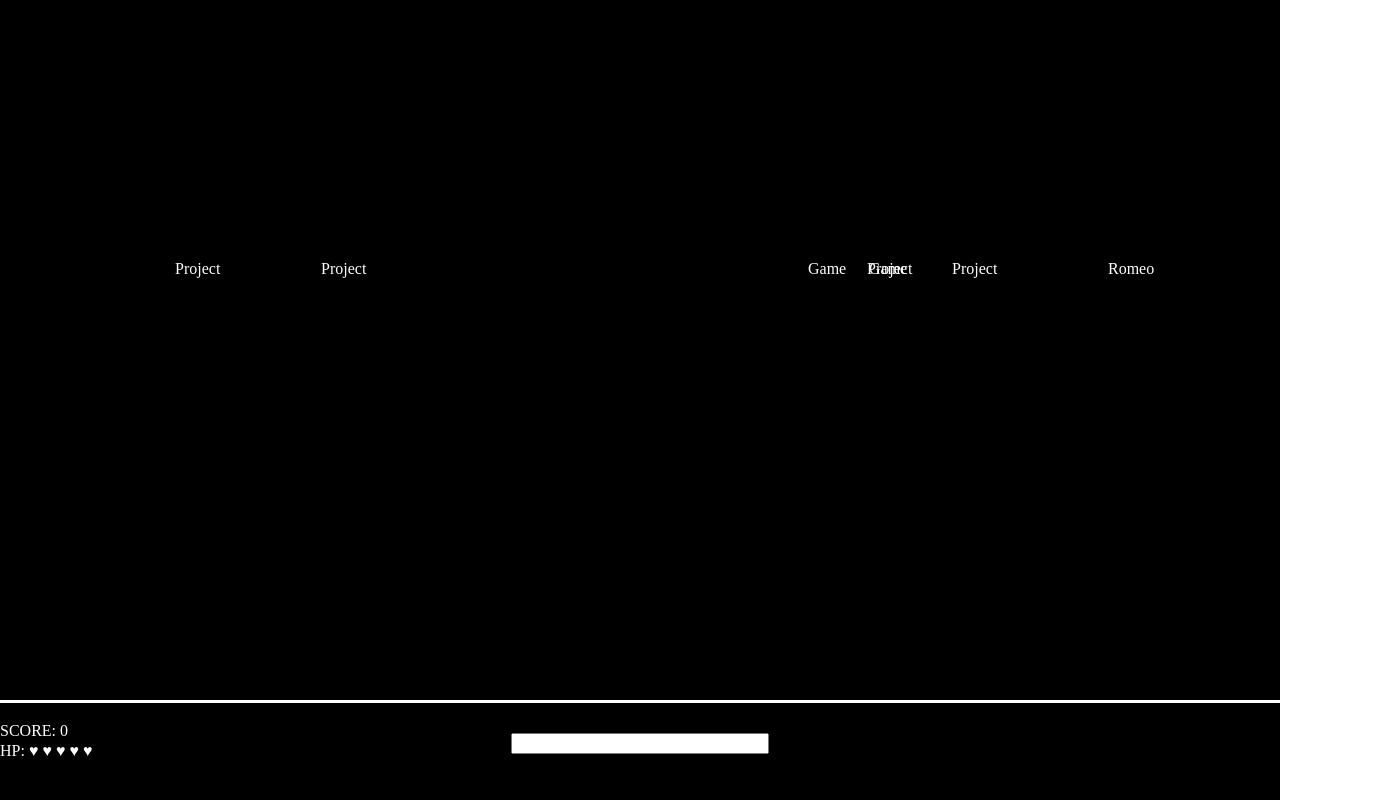
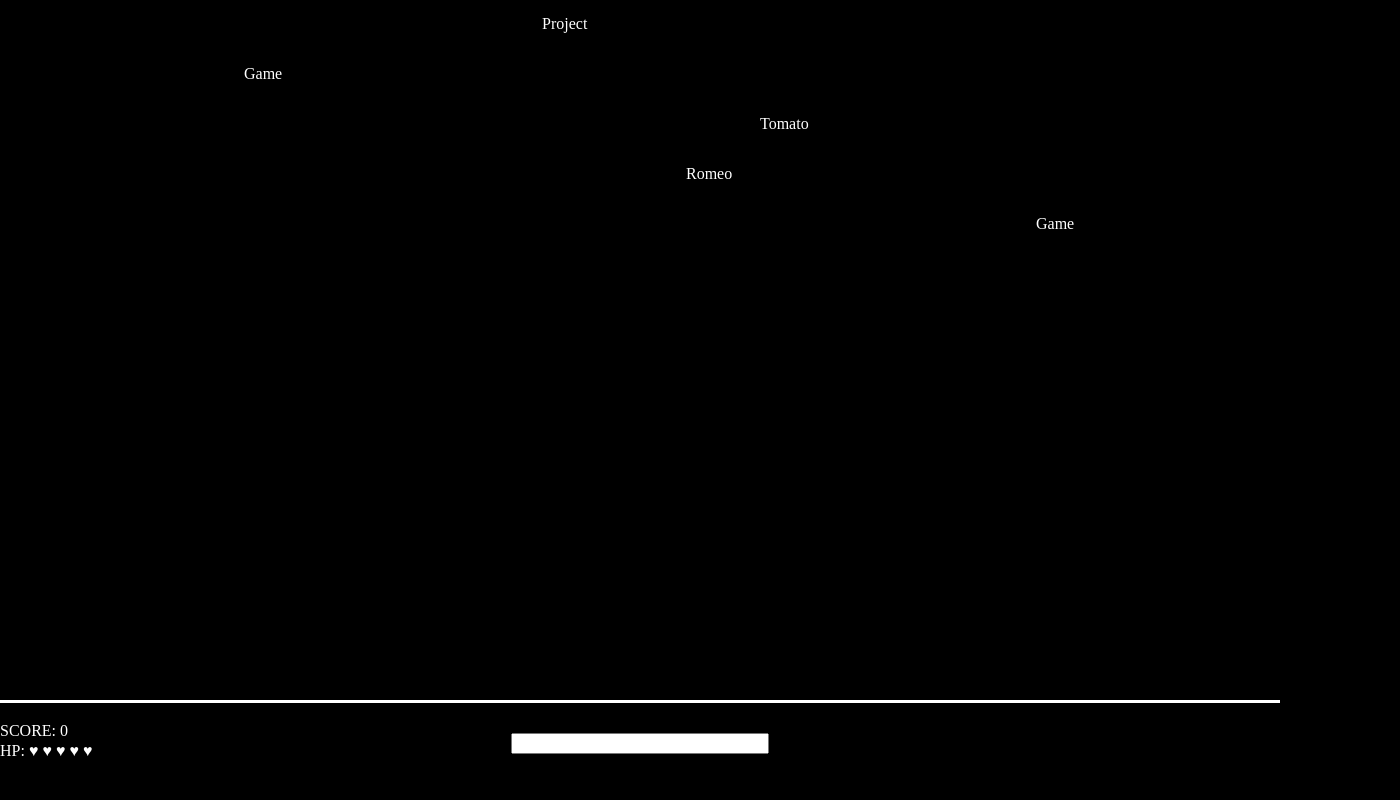
Before and after one commit to dizzyfox734/venezia, a plain HTML site: page index.html in a window 1280 px wide. Both pictures are taken after a click on the button "Start!". Shown: the whole page, 1400 px wide, since content can reach past the window. Drawn offline with Linux system fonts and the light colour scheme.

Commit message:
Drop word constantly

```diff
--- a/css/styles.css
+++ b/css/styles.css
@@ -49,7 +49,7 @@ span {
 
 #dashboard {
     position: relative;
-    width: 100%;
+    width: 1400px;
     height: 800px;
     background-color: black;
 }
--- a/js/main.js
+++ b/js/main.js
@@ -7,6 +7,7 @@ const hpBox = document.querySelector("#hpBox");
 
 const HIDDEN_CLASSNAME = "hidden";
 const SPEED = 5;
+const MaxPosition = 1300;
 
 let flag = false;
 // 네이버 사전에서 가져올 수 있으면 좋을 듯
@@ -19,36 +20,24 @@ const wordStore = [
   "Tomato",
   "Pikachu",
 ];
+const numberOfWord = wordStore.length;
 let spanStore = [];
-let MaxPositionOfWord;
 let hp;
 let score;
 
 function createWord() {
-  const numberOfWord = wordStore.length;
-  MaxPositionOfWord = dashBoard.clientWidth - 100;
-
-  for (let i = 0; i < numberOfWord; i++) {
   const span = document.createElement("span");
   const wordPick = Math.floor(Math.random() * numberOfWord);
 
   span.innerText = wordStore[wordPick];
   span.style.position = "absolute";
   span.style.top = "-20px";
-    span.style.left = `${Math.floor(Math.random() * MaxPositionOfWord) + 50}px`;
+  span.style.left = `${Math.floor(Math.random() * MaxPosition) + 50}px`;
 
   dashBoard.appendChild(span);
   spanStore.push(span);
 
-
-  }
-
-  console.log(numberOfWord);
-  for(let i=0; i<numberOfWord; i++) {
-    console.log(spanStore[i].innerText);
-  }
-  console.log("--------------");
-
+  console.log(span.innerText);
 }
 
 function printScore() {
@@ -73,27 +62,32 @@ function printHP() {
       hpBox.innerText = `HP: ♥`;
       break;
     default:
+      hpBox.innerText = `HP:`;
       flag = false;
-      if(confirm("FAILED\nRETRY AGAIN?")) {
+      endGame();
+  }
+}
+
+function endGame() {
+  if (confirm("RETRY AGAIN?")) {
     location.reload();
-      };
   }
 }
 
 // WHEN spanWord arrive at goalLine, REMOVE and REDUCE hp
 function dropWord() {
+  const lengthSpan = spanStore.length;
+
+  console.log(`span 개수: ${lengthSpan}`);
   if (flag) {
-    const numberOfWord = wordStore.length;
-
-    for (let i = 0; i < numberOfWord; i++) {
+    for (let i = 0; i < lengthSpan; i++) {
       spanStore[i].style.top = parseInt(spanStore[i].style.top) + SPEED + "px";
 
-      if (parseInt(spanStore[i].style.top) >= 700) {
+      if (parseInt(spanStore[i].style.top) >= 679) {
         hp--;
+        dashBoard.removeChild(spanStore[i]);
         spanStore.splice(i, 1);
-        console.log(`i는 ${i}번째 ${spanStore[i].innerText}`);
-        dashBoard.removeChild(spanStore[i]);
-
+        i--;
         printHP();
       }
     }
@@ -110,7 +104,8 @@ function startGame(event) {
   flag = true;
   score = 0;
   hp = 5;
-  createWord();
+
+  setInterval(createWord, 500);
 
   // IF input == spanWord => REMOVE spanWord
   wordInput.addEventListener("keyup", function (event) {
@@ -131,5 +126,4 @@ function startGame(event) {
   setInterval(dropWord, 50);
 }
 
-
 startBtn.addEventListener("click", startGame);
```
Lines whose indentation alone changed are shown as unchanged.
